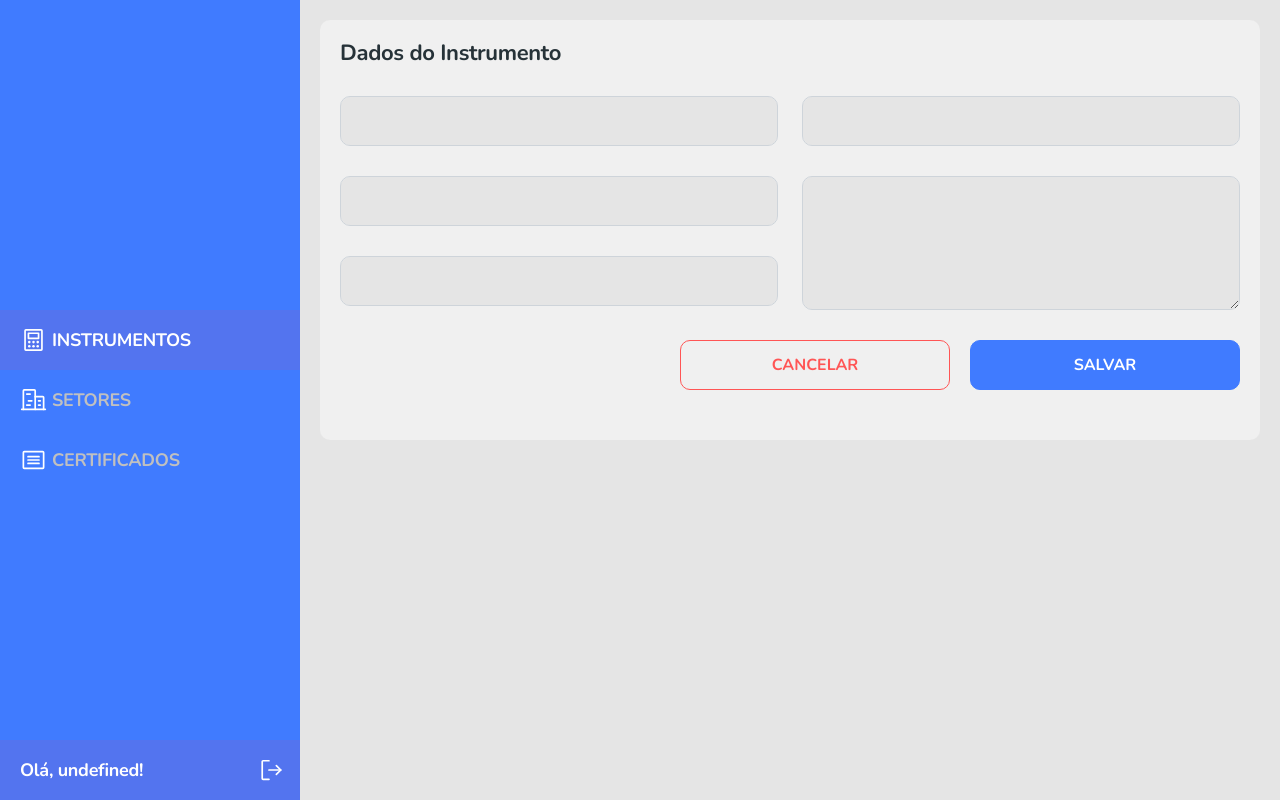
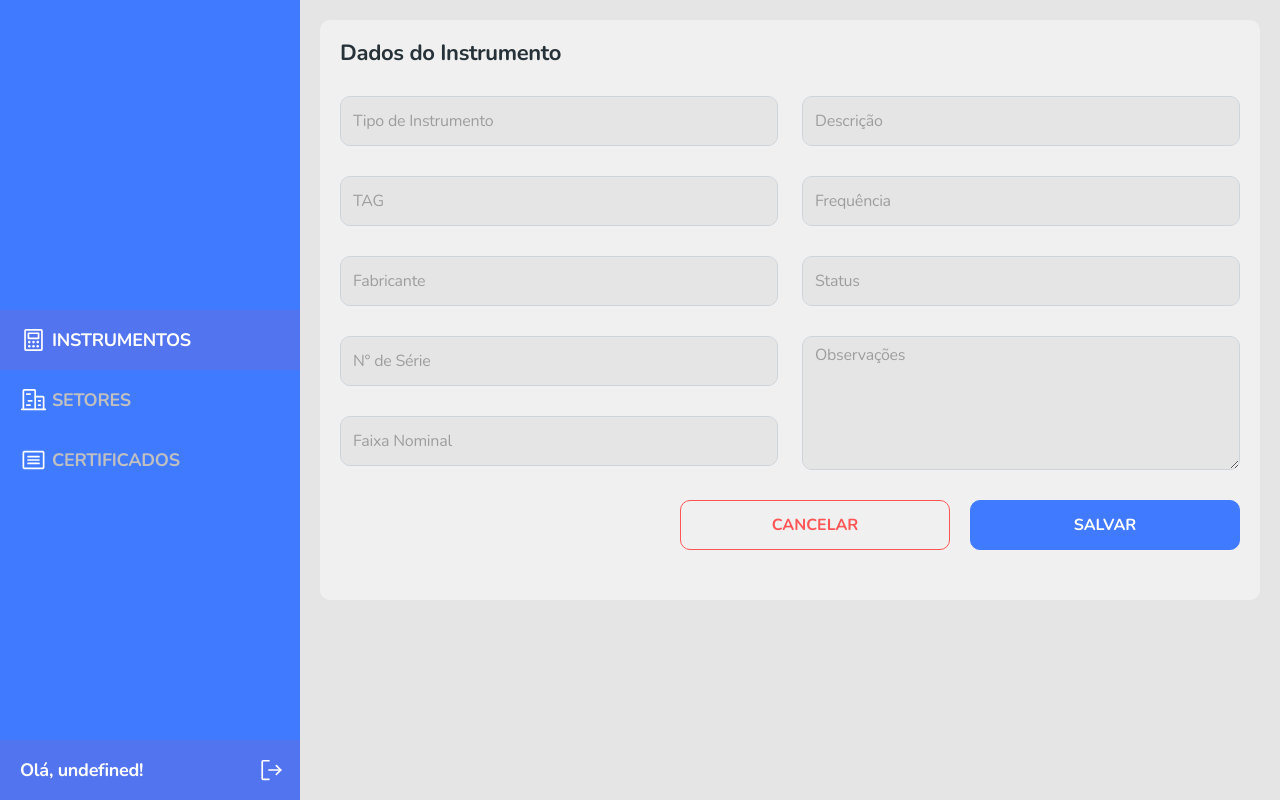
Before and after one commit to zaqueurodrigues/esmetrology, a React (Create React App) app in the folder frontweb/: page /instruments/1 in a window 1280 px wide. Built offline with nearby package versions, Linux system fonts and the light colour scheme; no server answers.

Commit message:
Instrument save and color status in BaseCard

```diff
--- a/frontweb/src/assets/styles/custom.scss
+++ b/frontweb/src/assets/styles/custom.scss
@@ -2,6 +2,8 @@ $theme-colors: (
     'primary': #407bff,
     'secondary': #C0C0C0,
     'danger': #ff5555,
+    'success': #00FF00,
+
 );
 
 $body-bg: #e5e5e5;
--- a/frontweb/src/components/BaseCard/index.tsx
+++ b/frontweb/src/components/BaseCard/index.tsx
@@ -16,7 +16,9 @@ const BaseCard = ({ columns, link = '' }: Props) => {
             <div className="columns-container">
                 <div className="columns-content">
                     {columns.map((text) => (
-                        <div>{text}</div>
+                        <div className={` ${text === 'INACTIVE' ? 'text-danger fw-bold' : ''} ${text === 'ACTIVE' ? 'text-success fw-bold' : ''}`}>
+                            {text}
+                        </div>
                     ))}
                 </div>
             </div>
--- a/frontweb/src/pages/Auth/Login/index.tsx
+++ b/frontweb/src/pages/Auth/Login/index.tsx
@@ -10,7 +10,7 @@ import { requestBackendLogin } from 'util/requests';
 import { getTokenData } from 'util/auth';
 
 
-type FormData = {
+type CredentialsDTO = {
   username: string;
   password: string;
 }
@@ -29,12 +29,12 @@ const Login = () => {
 
   const [ hasError, setHasError ] = useState(false);
 
-  const { register, handleSubmit, formState: { errors } } = useForm<FormData>();
+  const { register, handleSubmit, formState: { errors } } = useForm<CredentialsDTO>();
 
   const history = useHistory();
 
-  const onSubmit = (formData: FormData) => {
-    requestBackendLogin(formData)
+  const onSubmit = (CredentialsDTO: CredentialsDTO) => {
+    requestBackendLogin(CredentialsDTO)
     .then(response => {
       saveAuthData(response.data)
       setHasError(false)
--- a/frontweb/src/pages/Instrument/InstrumentForm/index.tsx
+++ b/frontweb/src/pages/Instrument/InstrumentForm/index.tsx
@@ -1,7 +1,37 @@
+import { AxiosRequestConfig } from "axios";
 import Navbar from "components/Navbar";
+import DepartmentPage from "pages/Department";
+import { useForm } from "react-hook-form";
+import { useHistory } from "react-router-dom";
+import { Instrument } from "types/instrument";
+import { requestBackend } from "util/requests";
 import './styles.css';
 
 const InstrumentForm = () => {
+
+    const history = useHistory();
+
+    const { register, handleSubmit, formState: { errors } } = useForm<Instrument>();
+
+    const onSubmit = (formData: Instrument) => {
+
+        const data = { ...formData, department: {id: 1}, departmentId: 1 }
+
+        const config: AxiosRequestConfig = {
+            method: 'POST',
+            url: "/instruments",
+            withCredentials: true,
+            data
+        }
+        requestBackend(config)
+            .then(response => {
+                console.log(response.data)
+            })
+    };
+
+    const handleCancel = () => {
+        history.push('/instruments');
+    }
 
     return (
         <div className="page-container">
@@ -12,28 +42,140 @@ const InstrumentForm = () => {
                 <div className="base-card instrument-form-card">
                     <h1 className="instrument-form-title">Dados do Instrumento</h1>
 
-                    <form>
+                    <form onSubmit={handleSubmit(onSubmit)}>
                         <div className="row instrument-form-inputs">
                             <div className="col-lg-6 instrument-form-inputs-left">
                                 <div className="margin-botton-30">
-                                    <input type="text" className="base-input form-control" />
+                                    <input
+                                        {...register('type', {
+                                            required: 'Campo Obrigatório',
+
+                                        })}
+                                        type="text"
+                                        className={`form-control base-input ${errors.type ? 'is-invalid' : ''}`}
+                                        placeholder="Tipo de Instrumento"
+                                        name="type"
+                                    />
+                                    <div className="invalid-feedback d-block">{errors.type?.message}</div>
+                                </div>
+                                <div className="mb-2">
                                 </div>
                                 <div className="margin-botton-30">
-                                    <input type="text" className="base-input form-control" />
+
+                                    <input
+                                        {...register('tag', {
+                                            required: 'Campo Obrigatório',
+
+                                        })}
+                                        type="text"
+                                        className={`form-control base-input ${errors.tag ? 'is-invalid' : ''}`}
+                                        placeholder="TAG"
+                                        name="tag"
+                                    />
+                                    <div className="invalid-feedback d-block">{errors.tag?.message}</div>
+
+
                                 </div>
                                 <div className="margin-botton-30">
-                                    <input type="text" className="base-input form-control" />
+
+                                    <input
+                                        {...register('mark', {
+                                            required: 'Campo Obrigatório',
+
+                                        })}
+                                        type="text"
+                                        className={`form-control base-input ${errors.mark ? 'is-invalid' : ''}`}
+                                        placeholder="Fabricante"
+                                        name="mark"
+                                    />
+                                    <div className="invalid-feedback d-block">{errors.mark?.message}</div>
+
+
+                                </div>
+                                <div className="margin-botton-30">
+
+                                    <input
+                                        {...register('serie', {
+                                            required: 'Campo Obrigatório',
+
+                                        })}
+                                        type="text"
+                                        className={`form-control base-input ${errors.serie ? 'is-invalid' : ''}`}
+                                        placeholder="N° de Série"
+                                        name="serie"
+                                    />
+                                    <div className="invalid-feedback d-block">{errors.serie?.message}</div>
+
+
+                                </div>
+                                <div className="margin-botton-30">
+
+                                    <input
+                                        {...register('range', {
+                                            required: 'Campo Obrigatório',
+
+                                        })}
+                                        type="text"
+                                        className={`form-control base-input ${errors.range ? 'is-invalid' : ''}`}
+                                        placeholder="Faixa Nominal"
+                                        name="range"
+                                    />
+                                    <div className="invalid-feedback d-block">{errors.range?.message}</div>
+
+
                                 </div>
                             </div>
                             <div className="col-lg-6 margin-botton-30">
                                 <div className="margin-botton-30">
-                                    <input type="text" className="base-input form-control" />
+                                    <input
+                                        {...register('description', {
+                                            required: 'Campo Obrigatório',
+
+                                        })}
+                                        type="text"
+                                        className={`form-control base-input ${errors.description ? 'is-invalid' : ''}`}
+                                        placeholder="Descrição"
+                                        name="description"
+                                    />
+                                    <div className="invalid-feedback d-block">{errors.description?.message}</div>
                                 </div>
-                                <textarea name="" rows={5} className="base-input form-control h-auto"></textarea>
+                                <div className="margin-botton-30">
+                                    <input
+                                        {...register('frequency', {
+                                            required: 'Campo Obrigatório',
+
+                                        })}
+                                        type="text"
+                                        className={`form-control base-input ${errors.frequency ? 'is-invalid' : ''}`}
+                                        placeholder="Frequência"
+                                        name="frequency"
+                                    />
+                                    <div className="invalid-feedback d-block">{errors.frequency?.message}</div>
+                                </div>
+                                <div className="margin-botton-30">
+                                    <input
+                                        {...register('status', {
+                                            required: 'Campo Obrigatório',
+
+                                        })}
+                                        type="text"
+                                        className={`form-control base-input ${errors.status ? 'is-invalid' : ''}`}
+                                        placeholder="Status"
+                                        name="status"
+                                    />
+                                    <div className="invalid-feedback d-block">{errors.status?.message}</div>
+                                </div>
+                                <textarea
+                                {...register('note') }
+                                name="note"
+                                placeholder="Observações"
+                                rows={5}
+                                className="base-input form-control h-auto"
+                                />
                             </div>
 
                             <div className="instrument-form-buttons-container">
-                                <button className="btn btn-outline-danger instrument-form-button">CANCELAR</button>
+                                <button className="btn btn-outline-danger instrument-form-button" onClickCapture={handleCancel}>CANCELAR</button>
                                 <button className="btn btn-primary instrument-form-button text-white">SALVAR</button>
                             </div>
                         </div>
--- a/frontweb/src/pages/Instrument/index.tsx
+++ b/frontweb/src/pages/Instrument/index.tsx
@@ -26,7 +26,7 @@ const Instruments = () => {
             withCredentials: true,
             params: {
                 page: 0,
-                size: 5
+                size: 10
             }
         }
 
--- a/frontweb/src/types/instrument.ts
+++ b/frontweb/src/types/instrument.ts
@@ -4,7 +4,7 @@ export type Instrument = {
     id: number;
 	tag: string;
 	serie: string;
-	fabricante: string;
+	mark: string;
 	description: string;
 	type: string;
 	range: string;
@@ -13,4 +13,5 @@ export type Instrument = {
 	status: string;
 	note: string;
 	department: Department;
+	departmentId: number;
 }
```
